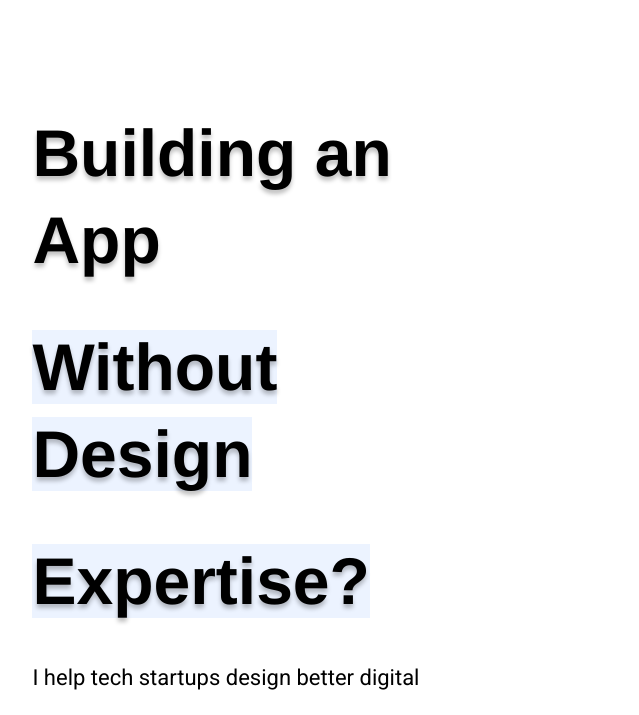
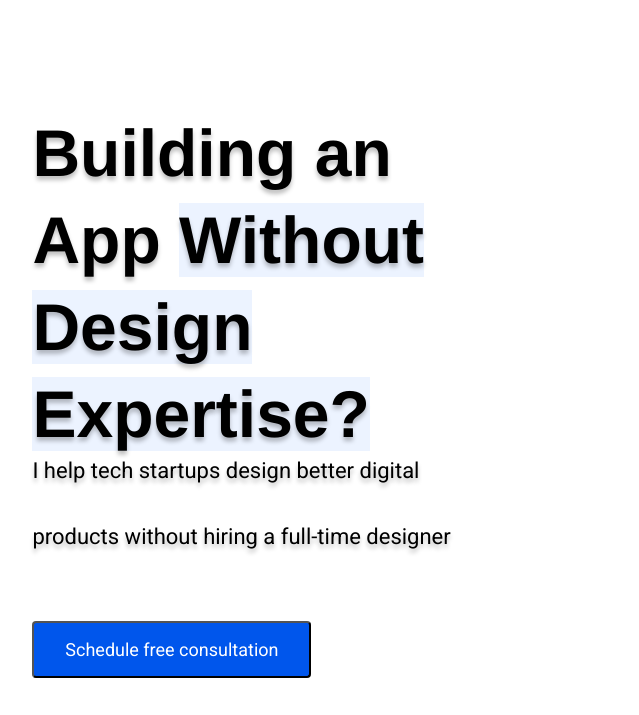
Before and after one commit to WebHeroSchool/MMproject, a plain HTML site: page index.html in a window 1280 px wide. Shown: the part 212-927 px from the top of the page, 102-741 px from the left. Drawn offline with Linux system fonts and the light colour scheme; a web font is replaced by a local one.

Commit message:
Исправлен заголовок

```diff
--- a/index.html
+++ b/index.html
@@ -24,9 +24,9 @@
     </header>
   <section class="main-section">
     <main class="main-content">
-      <h1 class="main-content__title">Building an App</h1>
-      <h1 class="main-content__title"><span>Without Design</span></h1>
-      <h1 class="main-content__title"><span>Expertise?</span></h1>
+      <h1 class="main-content__title">Building an App
+      <span>Without Design</span>
+      <span>Expertise?</span></1h>
       <p class="main-content__description">I help tech startups design better digital</p>
       <p class="main-content__description">products without hiring a full-time designer</p>
       <button class="main-content__button">Schedule free consultation</button>
```
